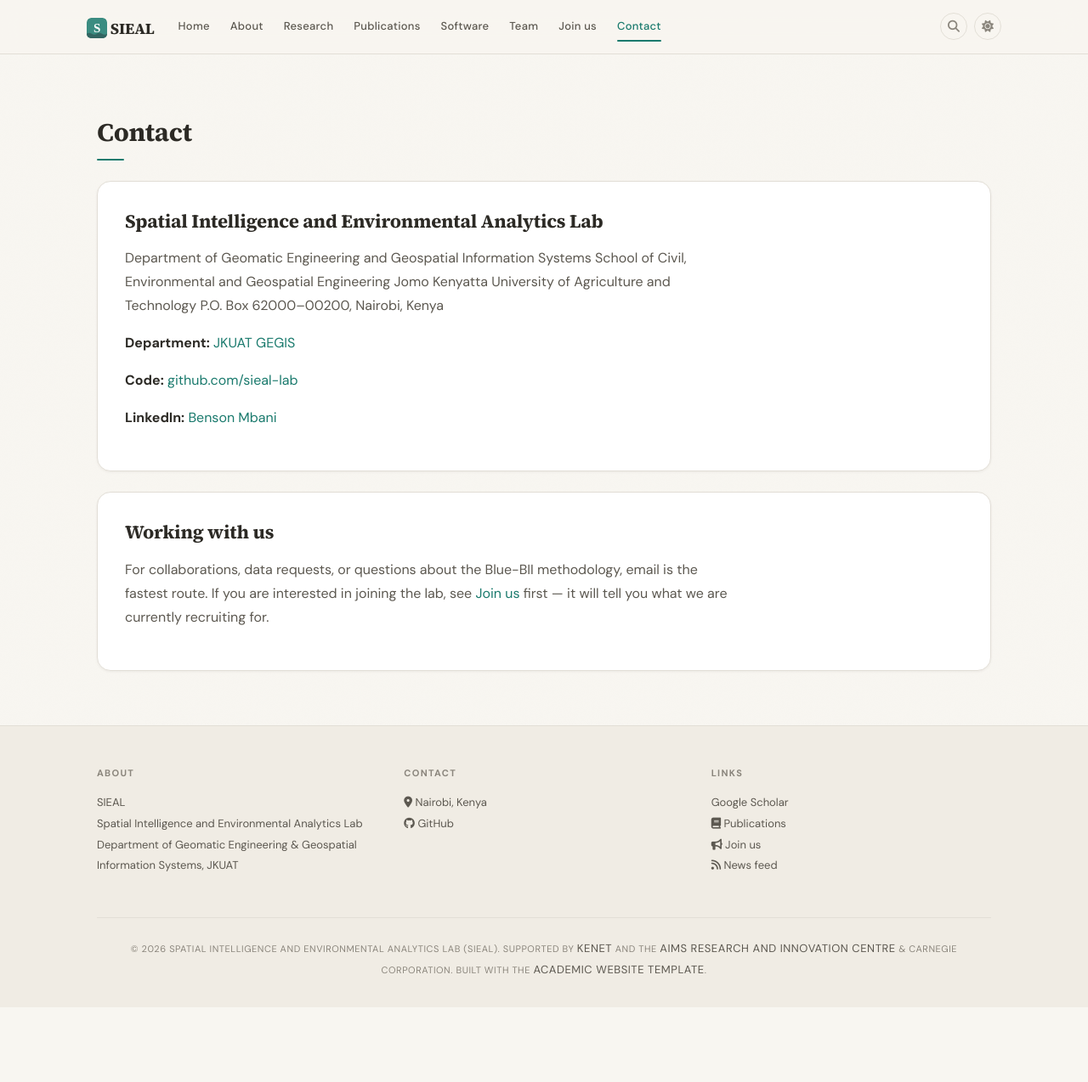
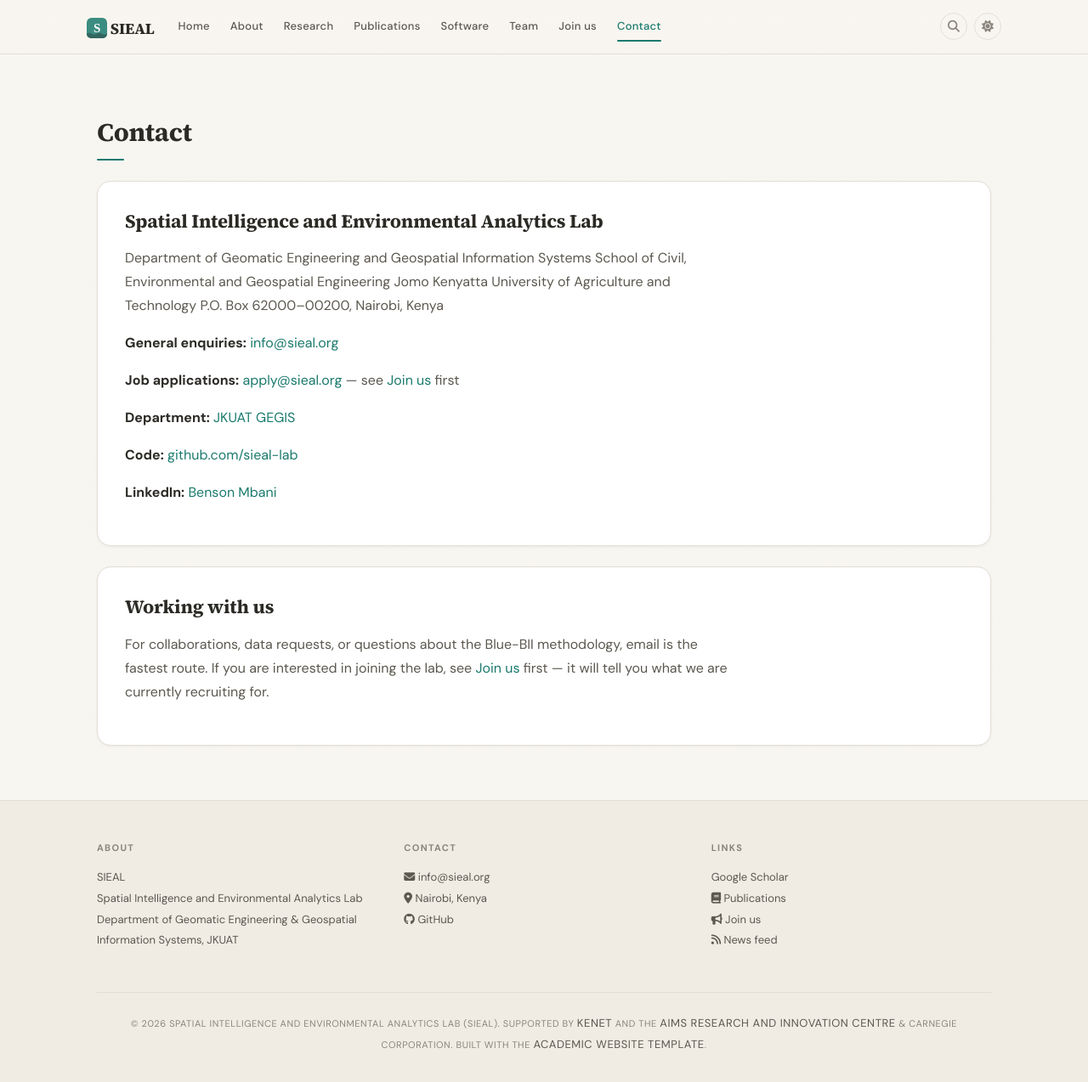
Before and after one commit to sieal-lab/sieal-lab.github.io, a Jekyll site: the page built from _pages/contact.md, in a window 1280 px wide. Shown: the whole page at 85% size. Built offline with Jekyll 4.4.1, drawn with Linux system fonts in a browser that asks for light colours; a style sheet for code colours, icons or effects is not loaded; before the commit the page ends 1186 px from its top, so only the background shows below that.

Commit message:
Add the lab contact addresses
info@sieal.org for general enquiries, apply@sieal.org for the Join page.
Keeping applications on their own alias means they filter cleanly and can
be handed to an RA later, and either can be rotated at Namecheap without
touching the site. The application link carries a subject prefix so the
inbox sorts itself.

```diff
--- a/_config.yml
+++ b/_config.yml
@@ -4,7 +4,8 @@
 name: "SIEAL"
 title: "Spatial Intelligence and Environmental Analytics Lab"
 institution: "Department of Geomatic Engineering & Geospatial Information Systems, JKUAT"
-email: ""            # TODO: add your JKUAT address — this is the lab's public contact
+email: "info@sieal.org"        # general enquiries
+apply_email: "apply@sieal.org" # job applications, kept separate so they filter cleanly
 photo: sieal-card.jpg
 
 # Principal investigator (used in the page metadata search engines read)
--- a/_pages/contact.md
+++ b/_pages/contact.md
@@ -16,7 +16,9 @@ Jomo Kenyatta University of Agriculture and Technology
 P.O. Box 62000&ndash;00200, Nairobi, Kenya
 
 {% if site.email and site.email != "" %}
-**Email:** [{{ site.email }}](mailto:{{ site.email }})
+**General enquiries:** [{{ site.email }}](mailto:{{ site.email }})
+{% endif %}{% if site.apply_email and site.apply_email != "" %}
+**Job applications:** [{{ site.apply_email }}](mailto:{{ site.apply_email }}) &mdash; see [Join us]({{ site.url }}{{ site.baseurl }}/join) first
 {% endif %}
 
 **Department:** [JKUAT GEGIS](https://www.jkuat.ac.ke/school/scege/?page_id=17406)
```
Also changed, not shown: README.md (+5 -0 lines), _pages/join.md (+3 -1 lines).
